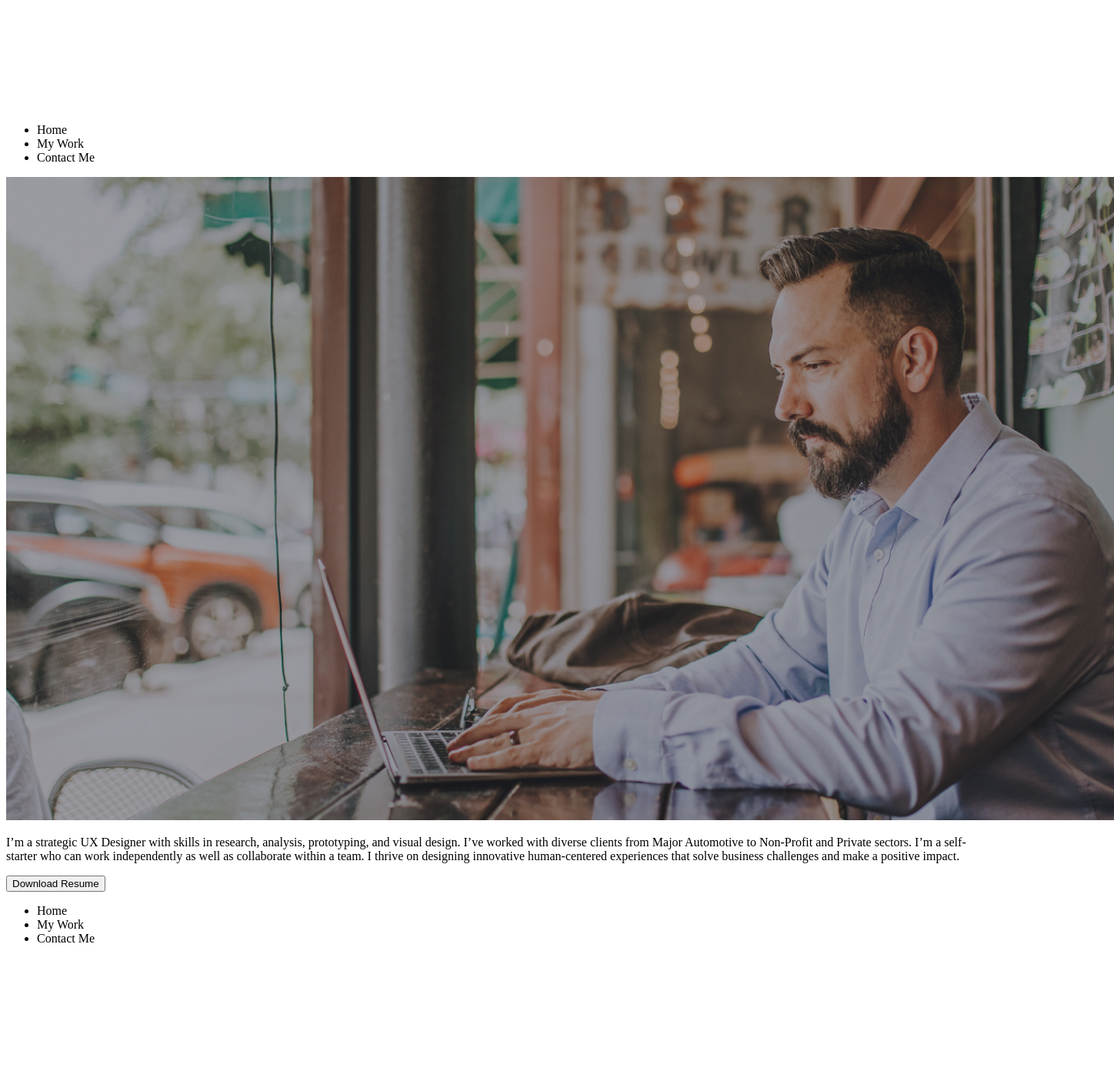
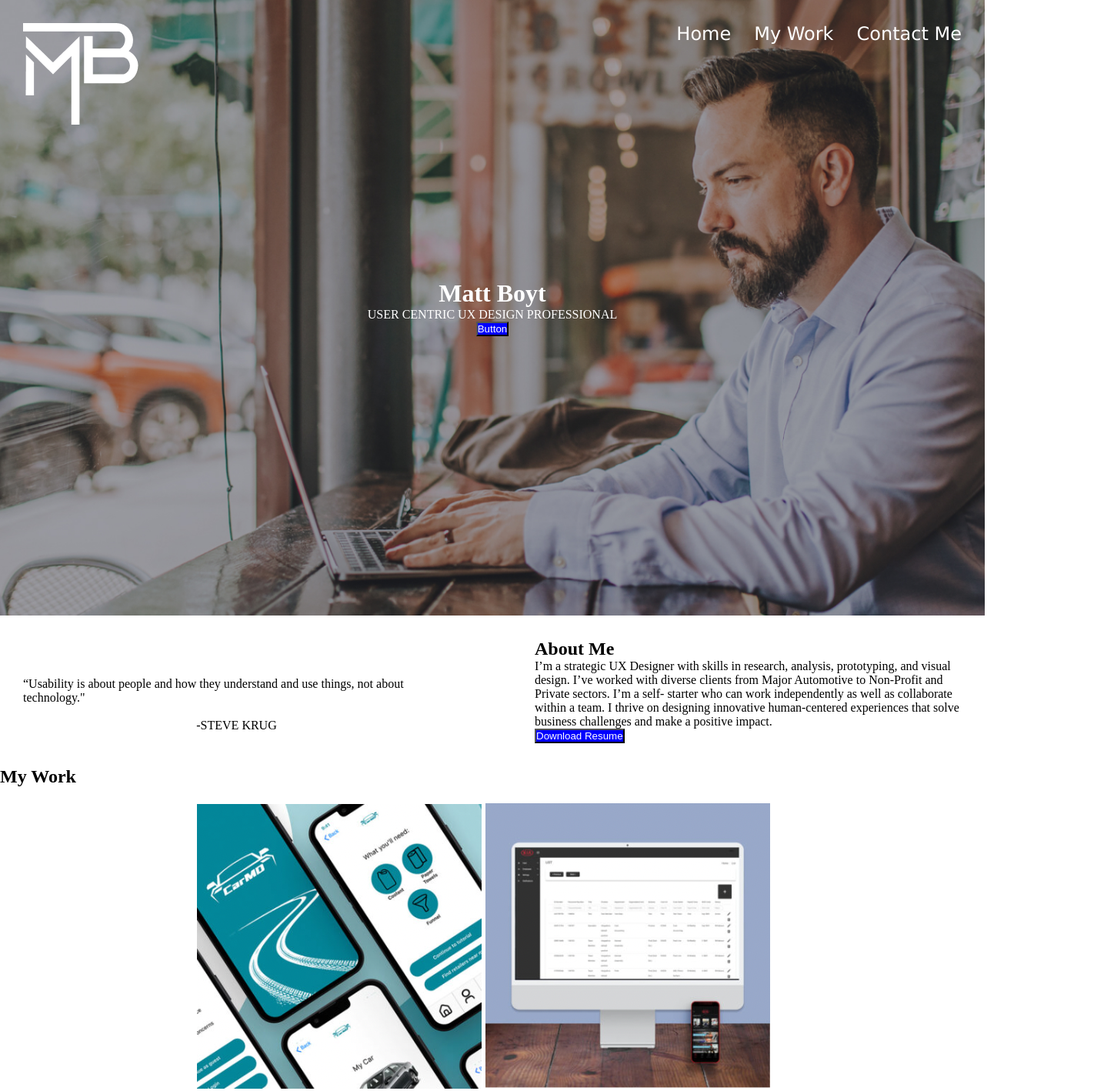
Before and after one commit to mattboyt/UX_UI_HW_17, a plain HTML site: page index.html in a window 1280 px wide. Shown: the top 1418 px of the page at 77% size, 1448 px wide, since content can reach past the window. Before the commit the page ends 1245 px from the top, so only its background shows below. Drawn offline with Linux system fonts and the light colour scheme.

Commit message:
HW Update 2
Add Section 2, 3, and Footer

```diff
--- a/CSS/style.css
+++ b/CSS/style.css
@@ -1,33 +1,93 @@
-.Navigation {
-    display: inline-block;
-    vertical-align: top;
+* {
+  margin: 0;
+  padding: 0;
+  box-sizing: border-box;
 }
-.logo {
-width: 23%;
-padding: 1%;
-text-align: center;
+
+header {
+  height: 800px;
+  background-image: url("../Images/HeroImage.jpg");
+  background-position: center;
+  background-size: cover;
+  background-repeat: no-repeat;
+  display: grid;
+  place-items: center;
+  position: relative;
 }
-#nav {
-    width: 73%;
-    padding: 1%;
+
+nav {
+  position: absolute;
+  top: 0;
+  width: 100%;
+  display: flex;
+  justify-content: space-between;
+  padding: 30px;
 }
-.NavList {
-    width: 50%;
-    margin-left: auto;
+
+nav ul {
+  display: flex;
+  gap: 30px;
+  color: white;
+  list-style: none;
+  font-size: 24px;
+  font-family: "Lucida Sans", "Lucida Sans Regular", "Lucida Grande",
+    "Lucida Sans Unicode", Geneva, Verdana, sans-serif;
 }
-.HeroImg {
-    height: 600px;
-    padding: 25%;
+
+#hero-center{
+    text-align: center;
+    color: white;
 }
-.content {
-    width: 500px;
-    margin: 0 auto;
+
+
+.Content {
+  width: 500px;
+  margin: 0 auto;
+  flex: 1;
+  border: 1px;
+  margin-left: 40px;
+  justify-content: space-between;
+  padding: 30px;
 }
-.Footer {
-    background-color: 373738;
+footer {
+  background-color: blue;
+  height: 200px;
 }
 .FooterList {
-    margin: 0 auto;
-    display: inline-block;
-    vertical-align: top;
+  margin: auto;
+  color: white;
+  padding: 30px;
+  display: flex;
+    list-style: none;
+  font-size: 24px;
+  font-family: "Lucida Sans", "Lucida Sans Regular", "Lucida Grande",
+    "Lucida Sans Unicode", Geneva, Verdana, sans-serif;
 }
+.listitem {
+    flex: 1;
+    text-align: center;
+    padding-top: 60px;
+}
+
+.name {
+    text-align: center;
+}
+.Section2 {
+    display: flex;
+}
+.Quote {
+    flex: 1;
+    margin-right: 40px;
+    padding-top: 80px;
+    padding-left: 30px;
+    }
+button {
+    background-color: blue;
+    color: white;
+}
+.Section3 {
+   margin-left: 20%;
+   margin-right: 20%;
+   padding-bottom: 40px;
+   padding-top: 20px;
+}
--- a/index.html
+++ b/index.html
@@ -1,37 +1,62 @@
-<!Doctype html>
+<!DOCTYPE html>
 <html>
   <head>
+    <link rel="stylesheet" href="./CSS/style.css" />
     <title>Home</title>
   </head>
   <body>
-   <header class="Navigation">
-    <div class="TopSection">
-         <img src="images/Logo.png" alt="Logo">
+    <header>
       <nav>
+        <img src="images/Logo.png" alt="Logo" />
         <ul class="NavList">
           <li>Home</li>
           <li>My Work</li>
           <li>Contact Me</li>
         </ul>
       </nav>
+      <div id="hero-center">
+        <h1>Matt Boyt</h1>
+        <p>USER CENTRIC UX DESIGN PROFESSIONAL</p>
+        <button>Button</button>
       </div>
-    <div class="HeroImg">
-      <img src="images/HeroImage.jpg" alt="Hero">
-      <p class="content">
-        I’m a strategic UX Designer with skills in research, analysis, prototyping, and visual design. I’ve worked with diverse clients from Major Automotive to Non-Profit and Private sectors. I’m a self- starter who can work independently as well as collaborate within a team. I thrive on designing innovative human-centered experiences that solve business challenges and make a positive impact.
+    </header>
+    <div class="Section2">
+      <div class="Quote">
+        <p>
+          “Usability is about people and how they understand and use things, not about technology."<br><br>
+        </p>
+        <p class="name">
+          -STEVE KRUG
+        </p>
+      </div>
+      <div class="Content">
+      <h2>About Me</h2>
+        <p>
+          I’m a strategic UX Designer with skills in research, analysis,
+          prototyping, and visual design. I’ve worked with diverse clients from
+          Major Automotive to Non-Profit and Private sectors. I’m a self- starter
+          who can work independently as well as collaborate within a team. I
+          thrive on designing innovative human-centered experiences that solve
+          business challenges and make a positive impact.
         </p>
       <button>Download Resume</button>
       </div>
-       </header>
-  </body>
-  <footer class="Footer">
-    <div>
-      <ul class="FooterList">
-        <li>Home</li>
-        <li>My Work</li>
-        <li>Contact Me</li>
-      </ul>
+    </div>
+    <h2>My Work</h2>
+    <div class="Section3">
+      <img src="images/Image 1.png" alt="Image1" />
+      <img src="images/Image 2.png" alt="Image2" />
+      <img src="images/Image 3.png" alt="Image3" />
     </div>
 
+    <footer>
+
+        <ul class="FooterList">
+          <li class="listitem">Home</li>
+          <li class="listitem">My Work</li>
+          <li class="listitem">Contact Me</li>
+        </ul>
+
     </footer>
+  </body>
 </html>
```
Also changed, not shown: Images/Image 1.png (added), Images/Image 2.png (added), Images/Image 3.png (added), 1 other file. Lines whose indentation alone changed are shown as unchanged.
